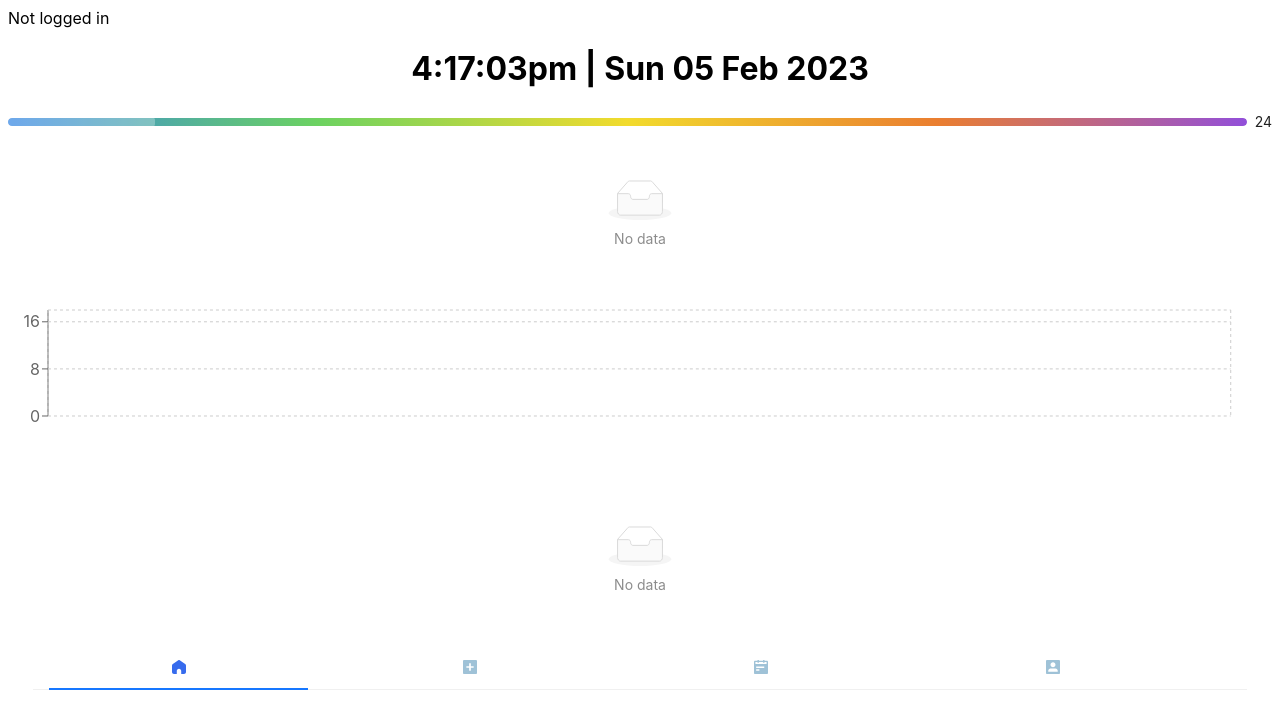
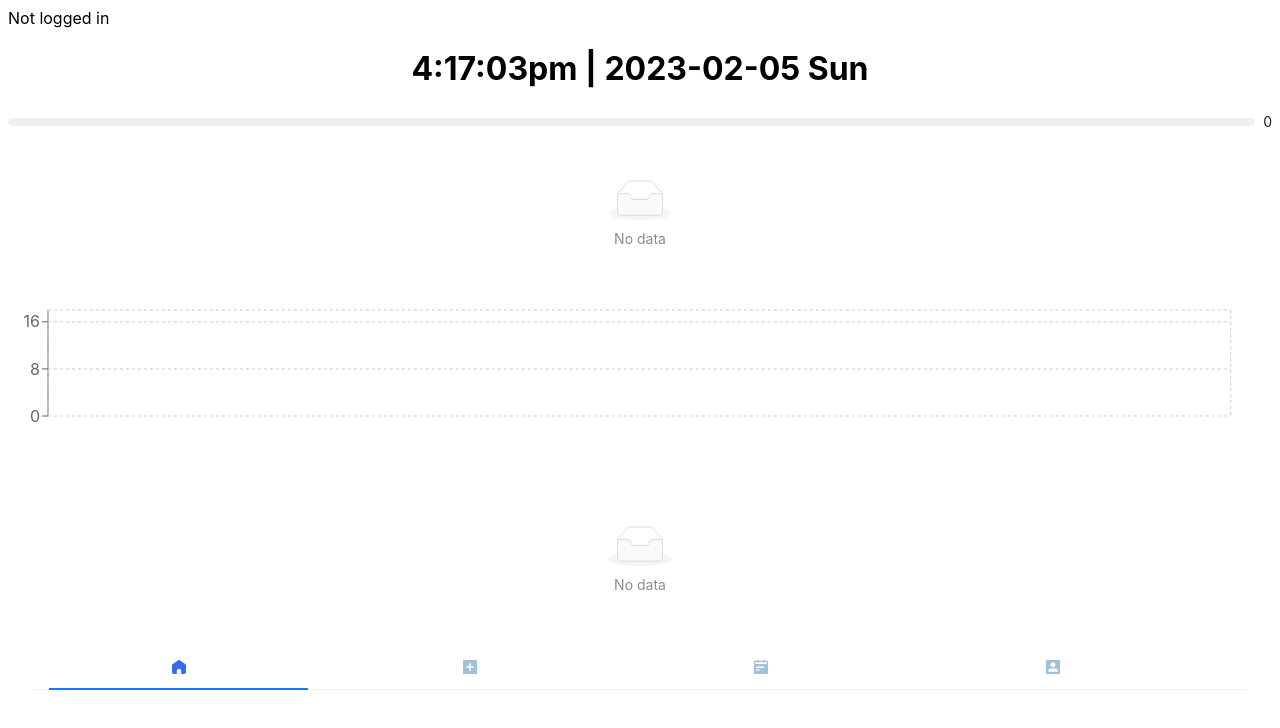
Before and after one commit to boyangwang/diary3, a React (Create React App) app: page /entry in a window 1280 px wide. Shown: the top 728 px of the page. Built offline with nearby package versions, Linux system fonts and the light colour scheme.

Commit message:
feat: real progress bar

```diff
--- a/src/app/store.ts
+++ b/src/app/store.ts
@@ -42,6 +42,17 @@ export const selectLoginUser = (state: RootState) => state.loginUser;
 export const selectDateStr = (state: RootState) => state.uiState.app.dateStr;
 
 export const selectEntryTypeIds = createSelector(selectEntryTypesArray, (entryTypes) => {
-  console.log('Memo selector: ', selectEntryTypeIds);
+  console.log('Memo selector: selectEntryTypeIds');
   return entryTypes.map((entryType) => entryType.id);
 });
+
+export const selectTodayEntryInstances = (state: RootState) => {
+  const dateStr = selectDateStr(state);
+  const entryInstancesMap = selectEntryInstancesMap(state);
+  return entryInstancesMap[dateStr] || [];
+};
+
+export const selectTodayTotalPoints = createSelector(selectTodayEntryInstances, (entryInstances) => {
+  console.log('Memo selector: selectTodayTotalPoints');
+  return entryInstances.reduce((sum, entryInstance) => sum + entryInstance.points, 0);
+});
--- a/src/app/types-constants.ts
+++ b/src/app/types-constants.ts
@@ -91,7 +91,7 @@ export class DiaryGlobalStats {
 }
 
 export const formatDatetime = (datetime: number | null) =>
-  datetime ? moment(datetime).format('h:mm:ssa | ddd DD MMM YYYY') : '';
+  datetime ? moment(datetime).format('h:mm:ssa | YYYY-MM-DD ddd') : '';
 export const formatDate = (datetime: number | null) => (datetime ? moment(datetime).format('ddd DD MMM YYYY') : '');
 
 export const getDateStringFromEntryDay = (entryDay: EntryDay) => {
--- a/src/pages/EntryPage.tsx
+++ b/src/pages/EntryPage.tsx
@@ -1,18 +1,18 @@
 import EntryChart from '../components/EntryChart';
 import EntryProgressBar from '../components/EntryProgressBar';
 import EntryTypeListForCompletion from '../components/EntryTypeListForCompletion';
-import { selectDateStr, selectEntryInstancesMap, selectEntryTypesArray, useAppSelector } from '../app/store';
+import { selectEntryTypesArray, selectTodayEntryInstances, selectTodayTotalPoints, useAppSelector } from '../app/store';
 import EntryInstanceList from '../components/EntryInstanceList';
 
 export default function EntryPage() {
   const entryTypesArray = useAppSelector(selectEntryTypesArray);
-  const entryInstancesMap = useAppSelector(selectEntryInstancesMap);
-  const dateStr = useAppSelector(selectDateStr);
+  const todayEntryInstances = useAppSelector(selectTodayEntryInstances);
+  const todayPoints = useAppSelector(selectTodayTotalPoints);
 
   return (
     <>
-      <EntryProgressBar points={Math.ceil(Math.random() * 30)} />
-      <EntryInstanceList entryInstancesArray={entryInstancesMap[dateStr]} />
+      <EntryProgressBar points={todayPoints} />
+      <EntryInstanceList entryInstancesArray={todayEntryInstances} />
       <EntryChart />
       <EntryTypeListForCompletion entryTypesArray={entryTypesArray} />
     </>
```
